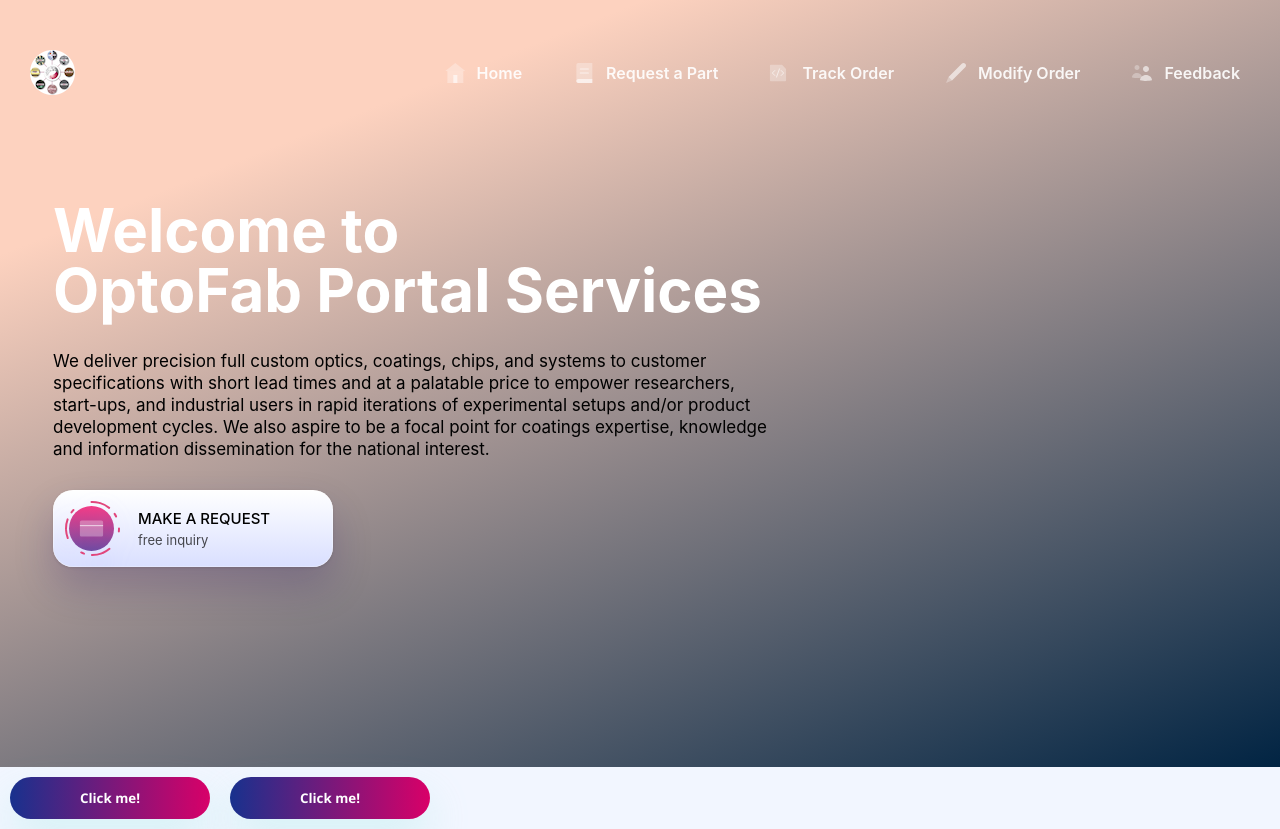
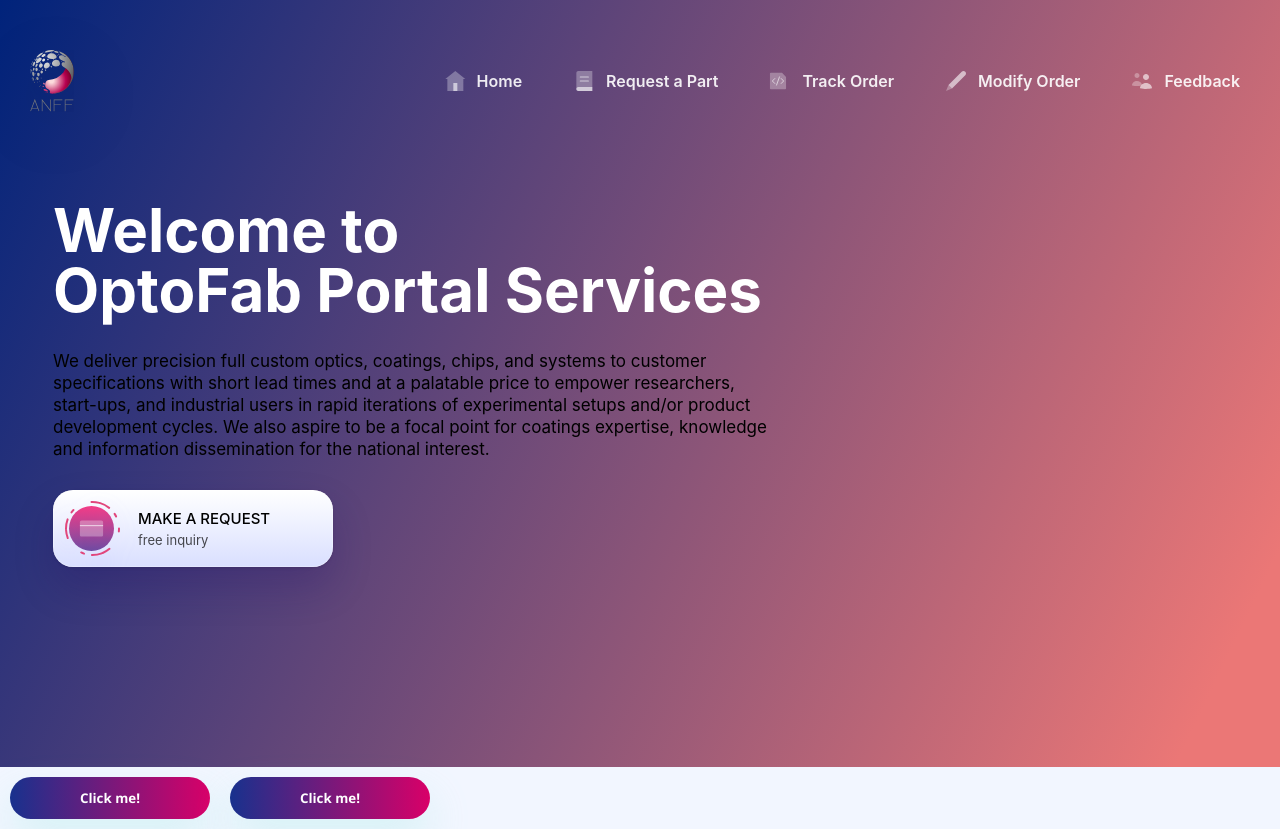
Before and after one commit to tian3rd/tl-gatsby, a Gatsby site: page / in a window 1280 px wide. Built offline with nearby package versions, Linux system fonts and the light colour scheme; Gatsby itself is replaced by a stand-in of ours.

Commit message:
add comment; set logo & primary color

```diff
--- a/src/components/layout/Header.tsx
+++ b/src/components/layout/Header.tsx
@@ -5,7 +5,7 @@ import { menuData } from "../data/MenuData"
 export default function Header() {
   return (
     <Wrapper>
-      <img src="/images/logos/ANFFlogo.png" alt="logo" />
+      <Logo src="/images/logos/ANFFlogo.svg" alt="logo" />
       <MenuWrapper>
         {menuData.map((item, index) => (
           <a href={item.link} key={index}>
@@ -54,3 +54,16 @@ const MenuItem = styled.div`
       inset 0 0 0 0.5px rgba(255, 255, 255, 0.2);
   }
 `
+
+const Logo = styled.img`
+  width: 44px;
+  height: 61.84px;
+  left: 0px;
+  top: 0px;
+
+  /* drop shadow combo 1 */
+
+  filter: drop-shadow(0px 20px 40px rgba(0, 0, 0, 0.15));
+  backdrop-filter: blur(40px);
+  /* Note: backdrop-filter has minimal browser support */
+`
--- a/src/components/sections/HeroSection.tsx
+++ b/src/components/sections/HeroSection.tsx
@@ -32,11 +32,13 @@ const HeroSection = () => {
 export default HeroSection
 
 const Wrapper = styled.div`
-  background: linear-gradient(158.45deg, #fdd2bf 20%, #012443 100%);
+  background: linear-gradient(115.82deg, #00237b 0%, #eb7776 93.65%);
 `
 
 const ContentWrapper = styled.div`
+  /* don't use width */
   max-width: 1234px;
+  /* normal center trick */
   margin: 0 auto;
   padding: 200px 30px;
 `
--- a/src/components/styles/ColorStyles.tsx
+++ b/src/components/styles/ColorStyles.tsx
@@ -2,7 +2,7 @@ export const themes = {
   light: {
     text1: `black`,
     text2: `rgba(0,0,0,0.7)`,
-    primary: `#3913B8`,
+    primary: `#BE1E69`,
     secondary: "#2FB5FC",
     backgroundColor: `#f2f6ff`,
     card: {
--- a/src/components/styles/TextStyles.tsx
+++ b/src/components/styles/TextStyles.tsx
@@ -1,6 +1,6 @@
 import styled from "styled-components"
 
-// look it up in the figma file
+// look it up in the figma file here: https://www.figma.com/file/ol7ZmeiJ24GHMqA7N7IebW/OptoFab?node-id=1%3A4
 export const H1 = styled.h1`
   font-weight: bold;
   font-size: 60px;
```
